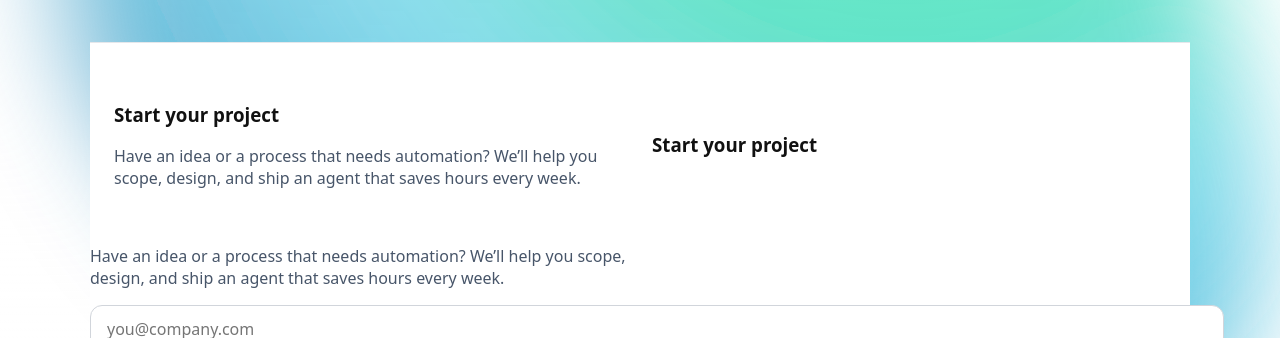
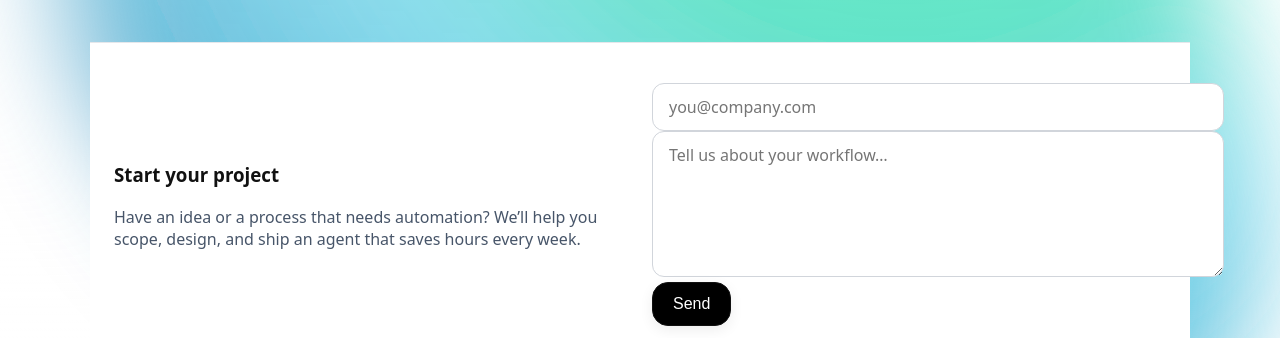
Before and after one commit to Testing-Tiger/Testing-Tiger.github.io, a plain HTML site: page index.html in a window 1280 px wide. Shown: the part 614-952 px from the top of the page. Drawn offline with Linux system fonts and the light colour scheme; a script that the page names is missing.

Commit message:
Update index.html

```diff
--- a/index.html
+++ b/index.html
@@ -108,9 +108,6 @@
             <h3 style="font-weight:600">Start your project</h3>
             <p style="color:#475569">Have an idea or a process that needs automation? We’ll help you scope, design, and ship an agent that saves hours every week.</p>
           </div>
-            <h3 style="font-weight:600">Start your project</h3>
-            <p style="color:#475569">Have an idea or a process that needs automation? We’ll help you scope, design, and ship an agent that saves hours every week.</p>
-          </div>
           <form>
             <input id="email" type="email" placeholder="you@company.com" />
             <textarea id="msg" placeholder="Tell us about your workflow…"></textarea>
```
